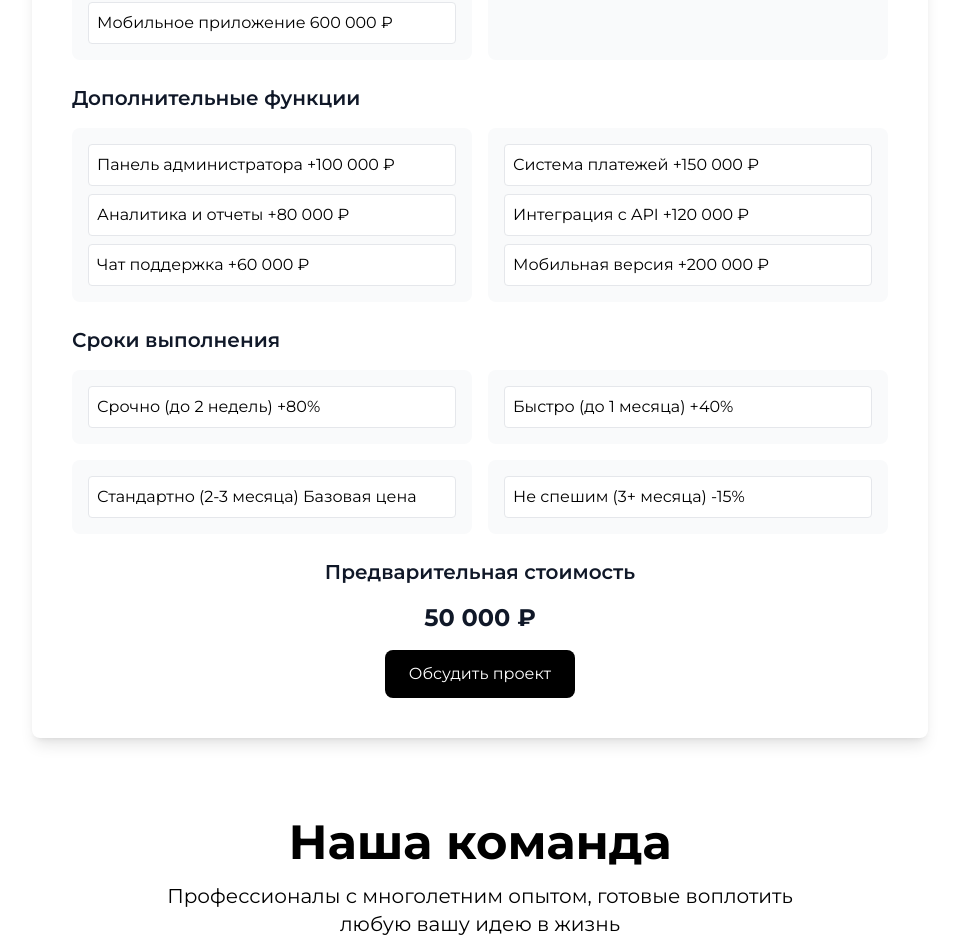
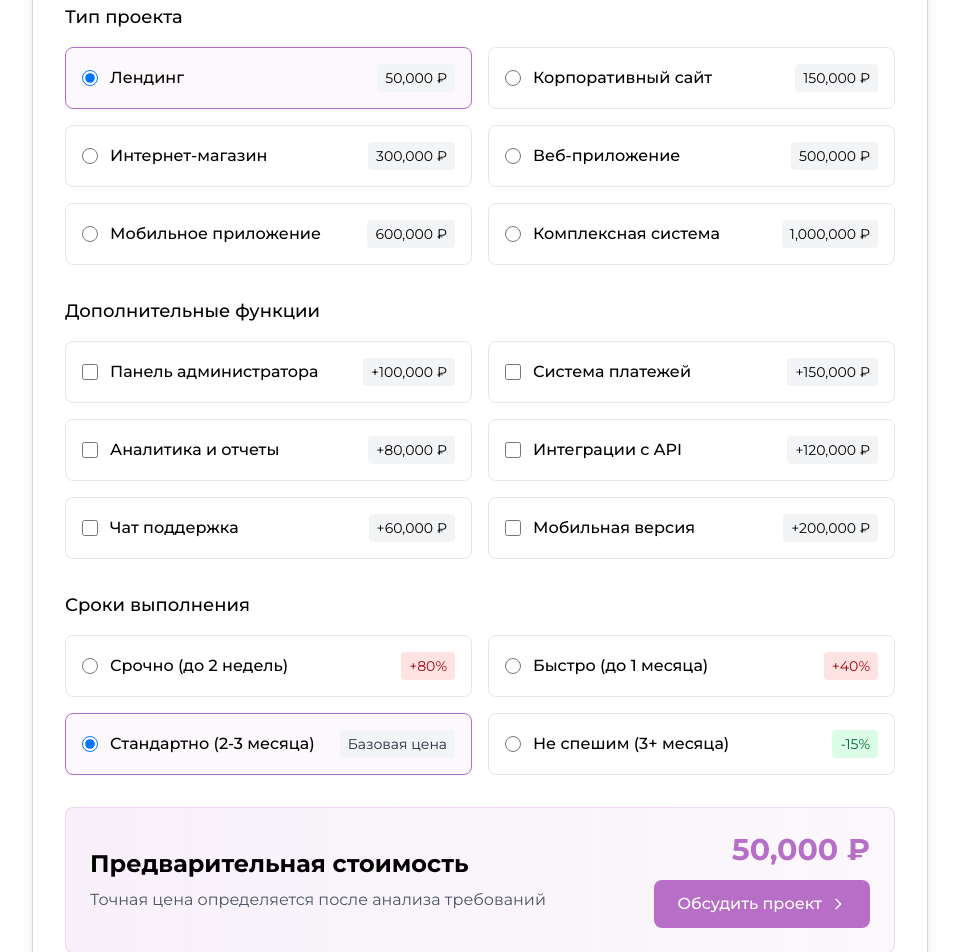
Before and after one commit to sxd993/BEA-Website, a React (Vite) app: page / in a window 1280 px wide. Shown: the part 1580-2532 px from the top of the page, without its empty margins (160-1119 px from the left). Built offline with nearby package versions, Linux system fonts and the light colour scheme.

Commit message:
калькулятор

```diff
--- a/src/features/home/ui/Calculator.tsx
+++ b/src/features/home/ui/Calculator.tsx
@@ -1,87 +1,210 @@
+// src/features/home/ui/Calculator.tsx
+
+import { useState } from "react";
+
 export const Calculator = () => {
-    return (
-      <div className="flex flex-col items-center bg-white p-6 md:p-10 rounded-lg shadow-lg max-w-4xl mx-auto">
-        <div className="text-center mb-6">
-          <h1 className="text-4xl md:text-5xl font-bold text-gray-900 leading-tight">
+  const [projectType, setProjectType] = useState('landing');
+  const [features, setFeatures] = useState<string[]>([]);
+  const [timeline, setTimeline] = useState('standard');
+
+  const projectTypes = {
+    landing: { name: 'Лендинг', price: 50000 },
+    corporate: { name: 'Корпоративный сайт', price: 150000 },
+    ecommerce: { name: 'Интернет-магазин', price: 300000 },
+    webapp: { name: 'Веб-приложение', price: 500000 },
+    mobile: { name: 'Мобильное приложение', price: 600000 },
+    system: { name: 'Комплексная система', price: 1000000 }
+  };
+
+  const additionalFeatures = {
+    admin: { name: 'Панель администратора', price: 100000 },
+    payment: { name: 'Система платежей', price: 150000 },
+    analytics: { name: 'Аналитика и отчеты', price: 80000 },
+    integration: { name: 'Интеграции с API', price: 120000 },
+    chat: { name: 'Чат поддержка', price: 60000 },
+    mobile_app: { name: 'Мобильная версия', price: 200000 }
+  };
+
+  const timelineMultipliers = {
+    urgent: { name: 'Срочно (до 2 недель)', multiplier: 1.8 },
+    fast: { name: 'Быстро (до 1 месяца)', multiplier: 1.4 },
+    standard: { name: 'Стандартно (2-3 месяца)', multiplier: 1 },
+    extended: { name: 'Не спешим (3+ месяца)', multiplier: 0.85 }
+  };
+
+  const handleFeatureChange = (featureId: string) => {
+    if (features.includes(featureId)) {
+      setFeatures(features.filter(f => f !== featureId));
+    } else {
+      setFeatures([...features, featureId]);
+    }
+  };
+
+  const calculatePrice = () => {
+    const basePrice = projectTypes[projectType as keyof typeof projectTypes].price;
+    const featuresPrice = features.reduce((sum, featureId) => {
+      return sum + additionalFeatures[featureId as keyof typeof additionalFeatures].price;
+    }, 0);
+    const totalPrice = (basePrice + featuresPrice) * timelineMultipliers[timeline as keyof typeof timelineMultipliers].multiplier;
+
+    return Math.round(totalPrice);
+  };
+
+  const scrollToContact = () => {
+    const element = document.getElementById('contact');
+    if (element) {
+      element.scrollIntoView({ behavior: 'smooth' });
+    }
+  };
+
+  return (
+    <section className="py-20 bg-background">
+      <div className="container mx-auto px-4">
+        <div className="text-center mb-16">
+          <h2 className="text-3xl lg:text-5xl font-bold mb-4">
             Калькулятор стоимости
-          </h1>
-          <p className="mt-4 text-gray-600 text-sm md:text-base">
+          </h2>
+          <p className="text-xl text-muted-foreground max-w-2xl mx-auto">
             Рассчитайте предварительную стоимость вашего проекта за пару минут
           </p>
         </div>
 
-        <div className="w-full">
-          {/* Project Parameters Section */}
-          <div className="mb-6">
-            <h2 className="text-xl font-semibold text-gray-900 mb-4">Выберите параметры проекта</h2>
-            <div className="grid grid-cols-1 md:grid-cols-2 gap-4">
-              <div className="bg-gray-50 p-4 rounded-lg">
-                <h3 className="text-lg font-semibold text-gray-900 mb-2">Тип проекта</h3>
-                <div className="space-y-2">
-                  <button className="w-full text-left p-2 bg-white border border-gray-200 rounded hover:bg-gray-100">Лендинг 50 000 ₽</button>
-                  <button className="w-full text-left p-2 bg-white border border-gray-200 rounded hover:bg-gray-100">Интернет-магазин 300 000 ₽</button>
-                  <button className="w-full text-left p-2 bg-white border border-gray-200 rounded hover:bg-gray-100">Мобильное приложение 600 000 ₽</button>
+        <div className="max-w-4xl mx-auto">
+          <div className="bg-white rounded-xl border border-gray-300 shadow-lg p-8">
+            <h3 className="text-2xl font-semibold mb-8">Выберите параметры проекта</h3>
+
+            {/* Тип проекта */}
+            <div className="mb-8">
+              <h4 className="text-lg font-medium mb-4">Тип проекта</h4>
+              <div className="grid md:grid-cols-2 gap-4">
+                {Object.entries(projectTypes).map(([key, type]) => (
+                  <label key={key} className="cursor-pointer">
+                    <div className={`p-4 border rounded-lg transition-all duration-200 hover:bg-gray-50 ${
+                      projectType === key ? 'border-[#b76ec7] bg-[#b76ec7]/5' : 'border-gray-200'
+                    }`}>
+                      <div className="flex items-center space-x-3">
+                        <input
+                          type="radio"
+                          name="projectType"
+                          value={key}
+                          checked={projectType === key}
+                          onChange={(e) => setProjectType(e.target.value)}
+                          className="w-4 h-4 text-[#b76ec7] focus:ring-0 focus:outline-none"
+                        />
+                        <div className="flex-1 flex justify-between items-center">
+                          <span className="font-medium">{type.name}</span>
+                          <span className="text-sm bg-gray-100 px-2 py-1 rounded">
+                            {type.price.toLocaleString()} ₽
+                          </span>
+                        </div>
+                      </div>
+                    </div>
+                  </label>
+                ))}
+              </div>
+            </div>
+
+            {/* Дополнительные функции */}
+            <div className="mb-8">
+              <h4 className="text-lg font-medium mb-4">Дополнительные функции</h4>
+              <div className="grid md:grid-cols-2 gap-4">
+                {Object.entries(additionalFeatures).map(([key, feature]) => (
+                  <label key={key} className="cursor-pointer">
+                    <div className={`p-4 border rounded-lg transition-all duration-200 hover:bg-gray-50 ${
+                      features.includes(key) ? 'border-[#b76ec7] bg-[#b76ec7]/5' : 'border-gray-200'
+                    }`}>
+                      <div className="flex items-center space-x-3">
+                        <input
+                          type="checkbox"
+                          checked={features.includes(key)}
+                          onChange={() => handleFeatureChange(key)}
+                          className="w-4 h-4 text-[#b76ec7] focus:ring-0 focus:outline-none rounded"
+                        />
+                        <div className="flex-1 flex justify-between items-center">
+                          <span className="font-medium">{feature.name}</span>
+                          <span className="text-sm bg-gray-100 px-2 py-1 rounded">
+                            +{feature.price.toLocaleString()} ₽
+                          </span>
+                        </div>
+                      </div>
+                    </div>
+                  </label>
+                ))}
+              </div>
+            </div>
+
+            {/* Сроки выполнения */}
+            <div className="mb-8">
+              <h4 className="text-lg font-medium mb-4">Сроки выполнения</h4>
+              <div className="grid md:grid-cols-2 gap-4">
+                {Object.entries(timelineMultipliers).map(([key, option]) => (
+                  <label key={key} className="cursor-pointer">
+                    <div className={`p-4 border rounded-lg transition-all duration-200 hover:bg-gray-50 ${
+                      timeline === key ? 'border-[#b76ec7] bg-[#b76ec7]/5' : 'border-gray-200'
+                    }`}>
+                      <div className="flex items-center space-x-3">
+                        <input
+                          type="radio"
+                          name="timeline"
+                          value={key}
+                          checked={timeline === key}
+                          onChange={(e) => setTimeline(e.target.value)}
+                          className="w-4 h-4 text-[#b76ec7] focus:ring-0 focus:outline-none"
+                        />
+                        <div className="flex-1 flex justify-between items-center">
+                          <span className="font-medium">{option.name}</span>
+                          <span className={`text-sm px-2 py-1 rounded ${
+                            option.multiplier > 1
+                              ? 'bg-red-100 text-red-800'
+                              : option.multiplier < 1
+                                ? 'bg-green-100 text-green-800'
+                                : 'bg-gray-100 text-gray-800'
+                          }`}>
+                            {option.multiplier > 1
+                              ? `+${Math.round((option.multiplier - 1) * 100)}%`
+                              : option.multiplier < 1
+                                ? `-${Math.round((1 - option.multiplier) * 100)}%`
+                                : 'Базовая цена'
+                            }
+                          </span>
+                        </div>
+                      </div>
+                    </div>
+                  </label>
+                ))}
+              </div>
+            </div>
+
+            {/* Результат */}
+            <div className="bg-gradient-to-r from-[#b76ec7]/10 to-[#b76ec7]/5 rounded-lg p-6 border border-[#b76ec7]/20">
+              <div className="flex flex-col sm:flex-row items-center justify-between gap-4">
+                <div>
+                  <h3 className="text-2xl font-bold mb-2">
+                    Предварительная стоимость
+                  </h3>
+                  <p className="text-gray-600">
+                    Точная цена определяется после анализа требований
+                  </p>
                 </div>
-              </div>
-              <div className="bg-gray-50 p-4 rounded-lg">
-                <h3 className="text-lg font-semibold text-gray-900 mb-2">Корпоративный сайт 150 000 ₽</h3>
-                <div className="space-y-2">
-                  <button className="w-full text-left p-2 bg-white border border-gray-200 rounded hover:bg-gray-100">Веб-приложение 500 000 ₽</button>
-                  <button className="w-full text-left p-2 bg-white border border-gray-200 rounded hover:bg-gray-100">Комплексная система 1 000 000 ₽</button>
+                <div className="text-right">
+                  <div className="text-3xl font-bold text-[#b76ec7] mb-3">
+                    {calculatePrice().toLocaleString()} ₽
+                  </div>
+                  <button
+                    onClick={scrollToContact}
+                    className="bg-[#b76ec7] text-white px-6 py-3 rounded-lg hover:bg-[#b76ec7]/80 transition-colors font-medium flex items-center gap-2"
+                  >
+                    Обсудить проект
+                    <svg className="w-4 h-4" fill="none" stroke="currentColor" viewBox="0 0 24 24">
+                      <path strokeLinecap="round" strokeLinejoin="round" strokeWidth={2} d="M9 5l7 7-7 7" />
+                    </svg>
+                  </button>
                 </div>
               </div>
             </div>
           </div>
-
-          {/* Additional Functions Section */}
-          <div className="mb-6">
-            <h2 className="text-xl font-semibold text-gray-900 mb-4">Дополнительные функции</h2>
-            <div className="grid grid-cols-1 md:grid-cols-2 gap-4">
-              <div className="bg-gray-50 p-4 rounded-lg">
-                <div className="space-y-2">
-                  <button className="w-full text-left p-2 bg-white border border-gray-200 rounded hover:bg-gray-100">Панель администратора +100 000 ₽</button>
-                  <button className="w-full text-left p-2 bg-white border border-gray-200 rounded hover:bg-gray-100">Аналитика и отчеты +80 000 ₽</button>
-                  <button className="w-full text-left p-2 bg-white border border-gray-200 rounded hover:bg-gray-100">Чат поддержка +60 000 ₽</button>
-                </div>
-              </div>
-              <div className="bg-gray-50 p-4 rounded-lg">
-                <div className="space-y-2">
-                  <button className="w-full text-left p-2 bg-white border border-gray-200 rounded hover:bg-gray-100">Система платежей +150 000 ₽</button>
-                  <button className="w-full text-left p-2 bg-white border border-gray-200 rounded hover:bg-gray-100">Интеграция с API +120 000 ₽</button>
-                  <button className="w-full text-left p-2 bg-white border border-gray-200 rounded hover:bg-gray-100">Мобильная версия +200 000 ₽</button>
-                </div>
-              </div>
-            </div>
-          </div>
-
-          {/* Development Speed Section */}
-          <div className="mb-6">
-            <h2 className="text-xl font-semibold text-gray-900 mb-4">Сроки выполнения</h2>
-            <div className="grid grid-cols-1 md:grid-cols-2 gap-4">
-              <div className="bg-gray-50 p-4 rounded-lg">
-                <button className="w-full text-left p-2 bg-white border border-gray-200 rounded hover:bg-gray-100">Срочно (до 2 недель) +80%</button>
-              </div>
-              <div className="bg-gray-50 p-4 rounded-lg">
-                <button className="w-full text-left p-2 bg-white border border-gray-200 rounded hover:bg-gray-100">Быстро (до 1 месяца) +40%</button>
-              </div>
-              <div className="bg-gray-50 p-4 rounded-lg">
-                <button className="w-full text-left p-2 bg-white border border-gray-200 rounded hover:bg-gray-100">Стандартно (2-3 месяца) Базовая цена</button>
-              </div>
-              <div className="bg-gray-50 p-4 rounded-lg">
-                <button className="w-full text-left p-2 bg-white border border-gray-200 rounded ">Не спешим (3+ месяца) -15%</button>
-              </div>
-            </div>
-          </div>
-
-          {/* Total Cost Section */}
-          <div className="text-center mt-6">
-            <h2 className="text-xl font-semibold text-gray-900 mb-4">Предварительная стоимость</h2>
-            <p className="text-2xl font-bold text-gray-900 mb-4">50 000 ₽</p>
-            <button className="bg-black text-white px-6 py-3 rounded-lg hover:bg-gray-800 transition">
-              Обсудить проект
-            </button>
-          </div>
         </div>
       </div>
-    );
-  };
+    </section>
+  );
+};
```
